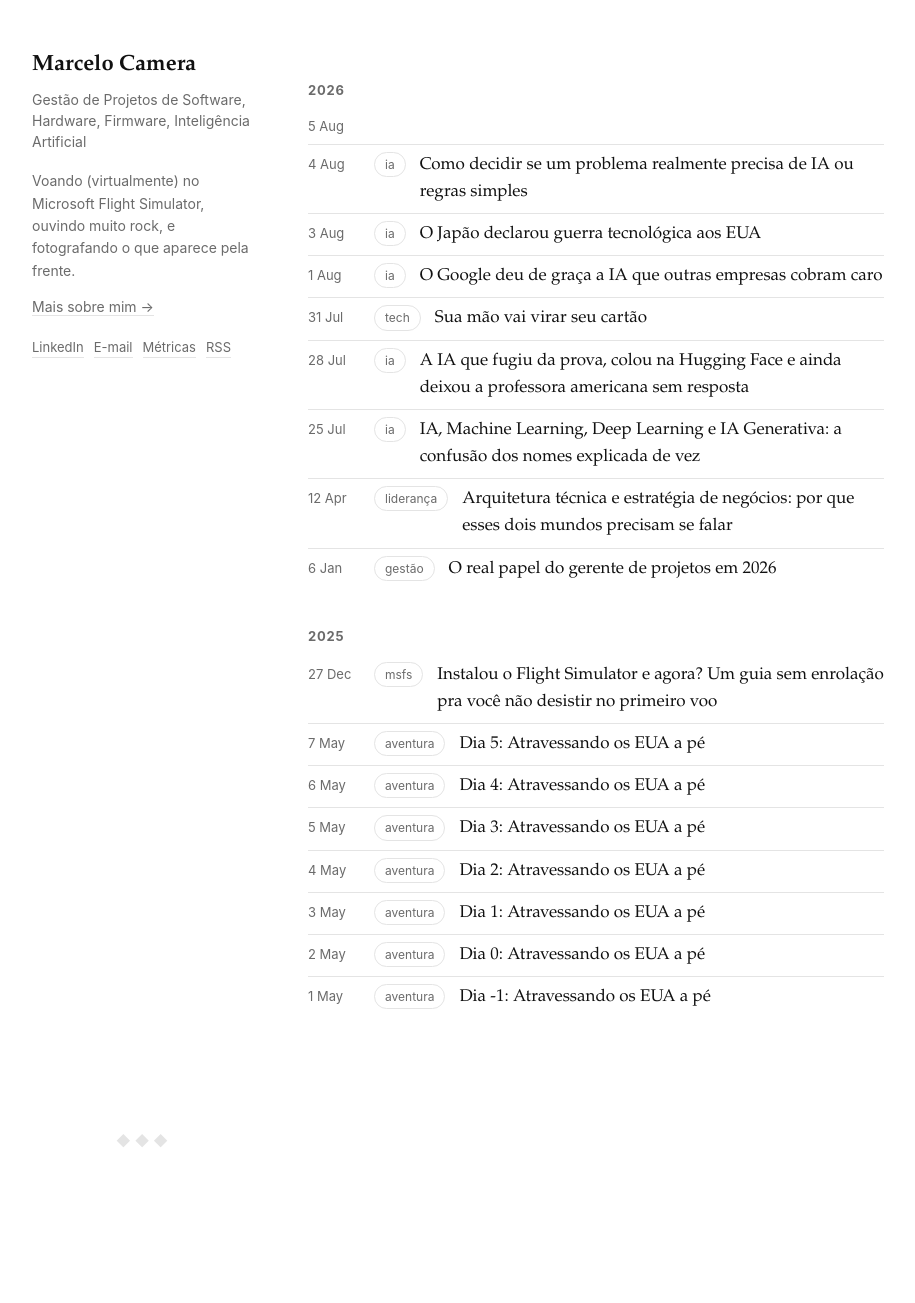
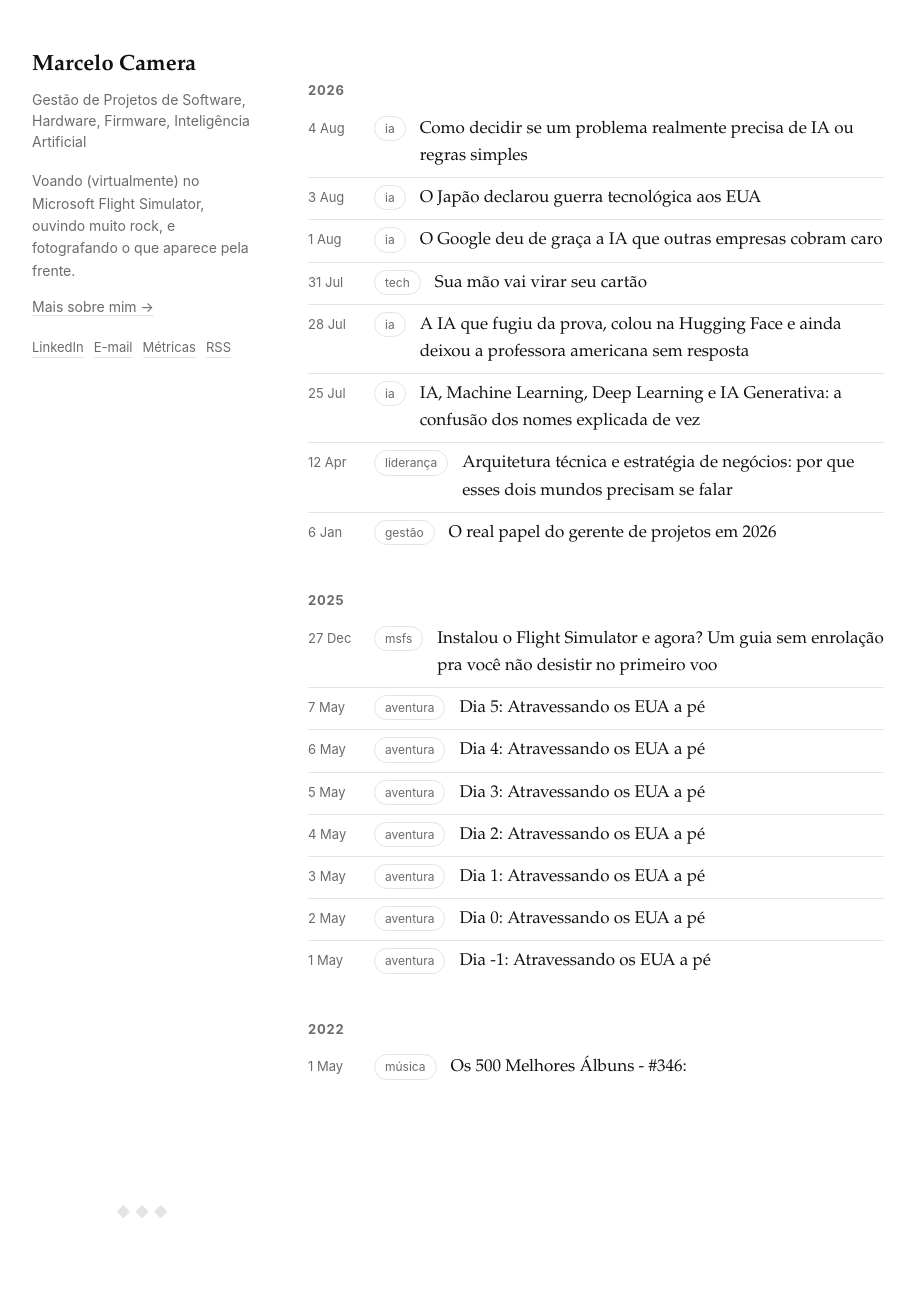
Before and after one commit to marcelocamera/marcelocamera.github.io, a Jekyll site: the page built from index.html, in a window 1280 px wide. Shown: the whole page, without its empty margins (182-1097 px from the left). Built offline with Jekyll 4.4.1, drawn with Linux system fonts in a browser that asks for light colours; before the commit the page ends 1233 px from its top, so only the background shows below that.

Commit message:
alteracao no post

```diff
--- a/_posts/2022-01-08-500-melhores-da-rs-347.md
+++ b/_posts/2022-05-01-os-500-melhores-albuns-347.md
@@ -1,10 +1,10 @@
 ---
-title: "500 Best Albuns of All Time - #347: Liquid Swords (GZA)
+title: "Os 500 Melhores Álbuns - #346:"
 tags:
   - música
 ---
+### Informações Técnicas:
 
-### Informações Técnicas:
 Album: Liquid Swords
 Artista: GZA
 Gênero: Hip-hop
@@ -19,7 +19,7 @@ Gravadora: Geffen
 
 GZA entrega rimas econômicas na forma, mas devastadoras pela sabedoria e pela riqueza de detalhes narrativos. Em um de seus versos, ele resume perfeitamente seu estilo:
 
->> Bloodbaths in elevator shafts
->> Like these murderous rhymes tight from genuine craft
+> *Bloodbaths in elevator shafts
+> Like these murderous rhymes tight from genuine craft
 
 Seja qual for a estranha alquimia que aqueles caras de Staten Island descobriram, Liquid Swords a apresenta em sua forma mais intensa e poderosa.
```
Also changed, not shown: .obsidian/workspace.json, 1 other file.
